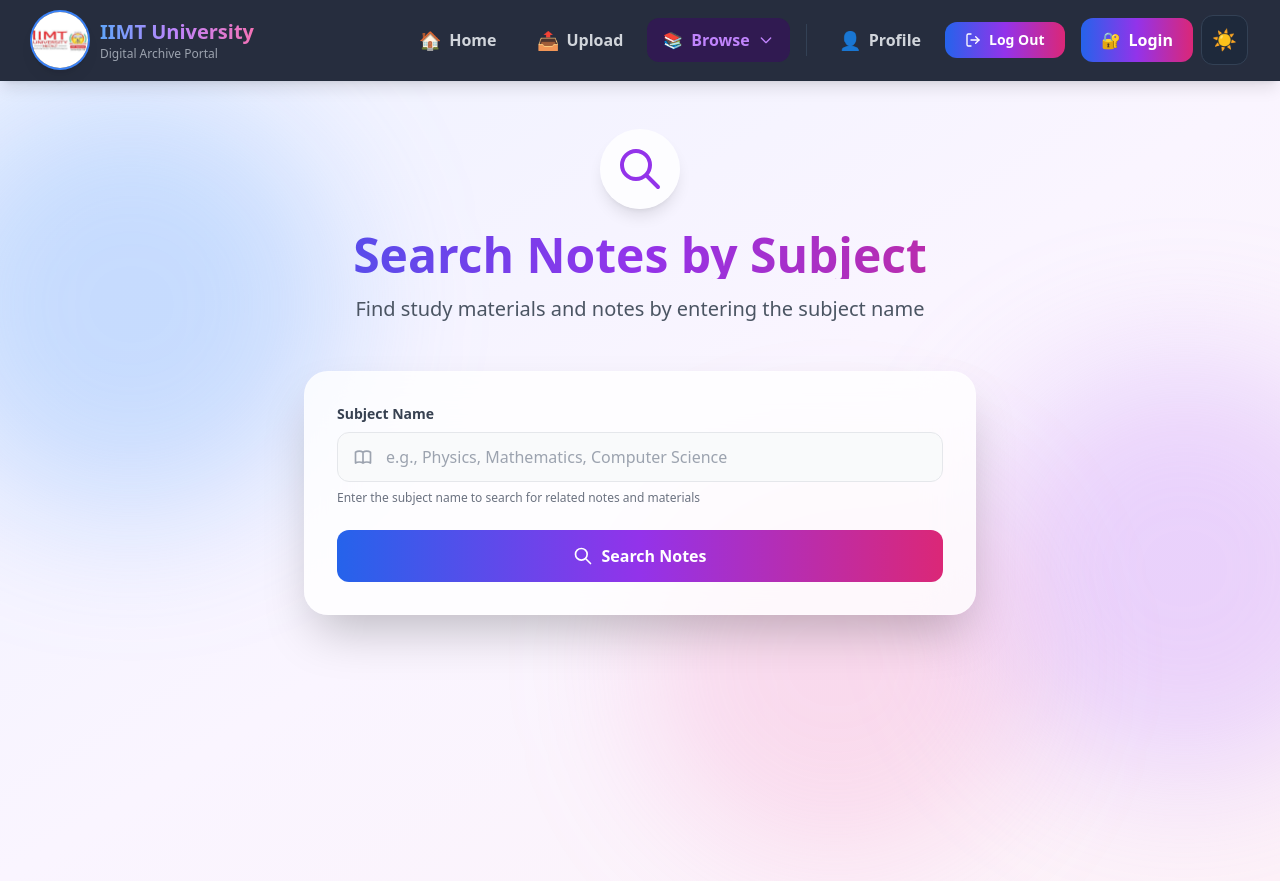
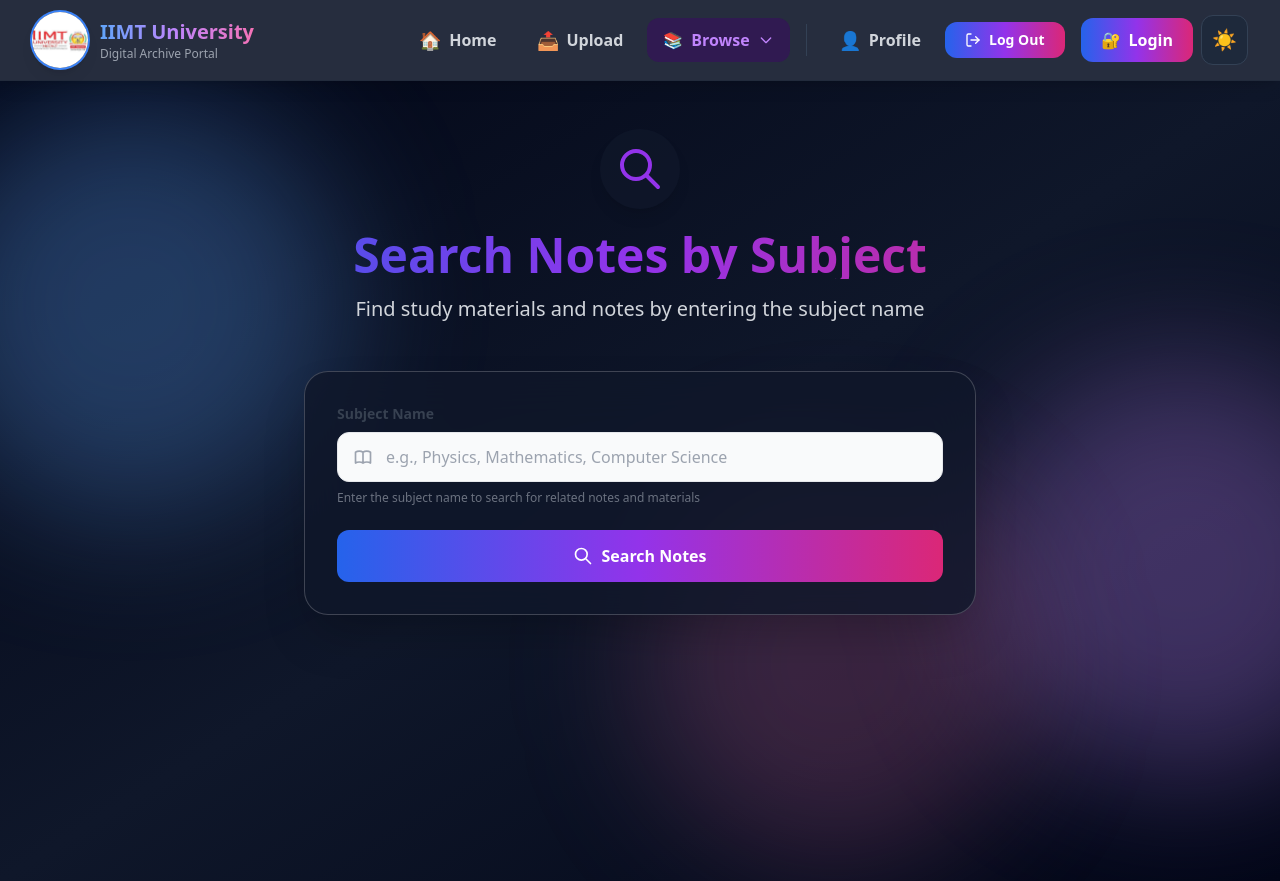
Before and after one commit to adnanahmed0007/Uploadpdf2.0, a React (Vite) app in the folder Pdsaveriimt-main/client/: page /notessubjectwise in a window 1280 px wide. Built offline with nearby package versions, Linux system fonts and the light colour scheme.

Commit message:
Add dark mode support to Notessubject component

```diff
--- a/Pdsaveriimt-main/client/src/components/UserPdfsend/Notessubject.jsx
+++ b/Pdsaveriimt-main/client/src/components/UserPdfsend/Notessubject.jsx
@@ -67,7 +67,7 @@ const Notessubject = () => {
   }
 
   return (
-    <div className="min-h-screen bg-gradient-to-br from-indigo-50 via-purple-50 to-pink-50 relative overflow-hidden">
+    <div className="min-h-screen bg-gradient-to-br from-indigo-50 via-purple-50 to-pink-50 dark:from-slate-950 dark:via-slate-900 dark:to-slate-950 relative overflow-hidden transition-colors duration-300">
       {/* Animated Background Blobs */}
       <div className="absolute inset-0 overflow-hidden pointer-events-none">
         <div className="absolute top-20 -left-20 w-96 h-96 bg-blue-400/30 rounded-full blur-3xl animate-blob"></div>
@@ -78,7 +78,7 @@ const Notessubject = () => {
       <div className="relative max-w-6xl mx-auto px-4 py-12 sm:px-6 lg:px-8">
         {/* Header Section */}
         <div className="text-center mb-12 animate-fadeInUp">
-          <div className="inline-block p-4 bg-white/80 backdrop-blur-sm rounded-full shadow-lg mb-4">
+          <div className="inline-block p-4 bg-white/80 dark:bg-slate-900/80 backdrop-blur-sm rounded-full shadow-lg mb-4">
             <svg className="w-12 h-12 text-purple-600" fill="none" stroke="currentColor" viewBox="0 0 24 24">
               <path strokeLinecap="round" strokeLinejoin="round" strokeWidth={2} d="M21 21l-6-6m2-5a7 7 0 11-14 0 7 7 0 0114 0z" />
             </svg>
@@ -86,13 +86,13 @@ const Notessubject = () => {
           <h1 className="text-4xl sm:text-5xl font-black bg-gradient-to-r from-blue-600 via-purple-600 to-pink-600 bg-clip-text text-transparent mb-4">
             Search Notes by Subject
           </h1>
-          <p className="text-xl text-gray-600 max-w-2xl mx-auto">
+          <p className="text-xl text-gray-600 dark:text-gray-300 max-w-2xl mx-auto">
             Find study materials and notes by entering the subject name
           </p>
         </div>
 
         {/* Search Form Card */}
-        <div className="backdrop-blur-xl bg-white/80 rounded-3xl shadow-2xl border border-white/20 p-8 mb-8 animate-fadeInUp max-w-2xl mx-auto">
+        <div className="backdrop-blur-xl bg-white/80 dark:bg-slate-900/80 rounded-3xl shadow-2xl border border-white/20 p-8 mb-8 animate-fadeInUp max-w-2xl mx-auto">
           <form onSubmit={handleSubmit} className="space-y-6">
             <div className="space-y-2">
               <label className="block text-sm font-semibold text-gray-700">
```
